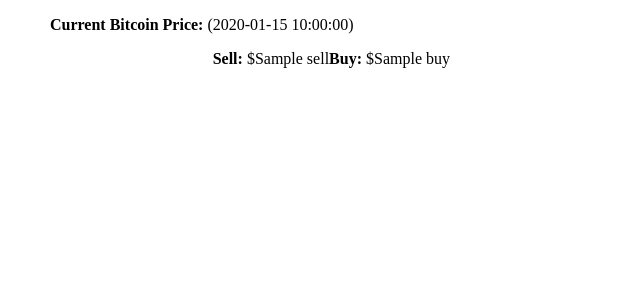
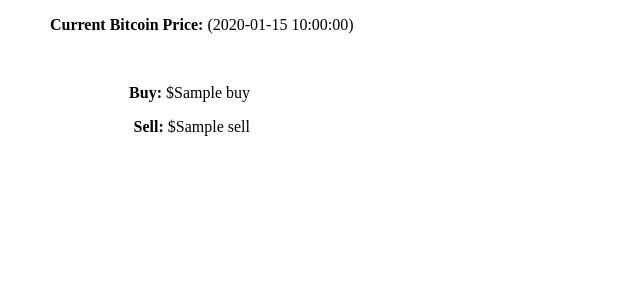
Before and after one commit to abid-mujtaba/BitcoinTracker-server, a Python web app: template templates/current.html in a window 1280 px wide. Shown: the top 300 px of the page, without its empty margins (0-640 px from the left). Run offline with Jinja, Linux system fonts and the light colour scheme; the template is opened without the code that fills it: most values are stand-ins (such as "Sample title", 1, 10 or a date in 2020).

Commit message:
Modify the styling of /current

```diff
--- a/static/css/styles.css
+++ b/static/css/styles.css
@@ -5,17 +5,10 @@
 
 p.price
 {
-    width:400px;
+    width:200px;
 }
 
-span.price
+.right
 {
-    float:right;
+    text-align:right;
 }
-
-span.hyphen
-{
-    width:30px;
-    display: inline-block;
-    text-align: center;
-}
--- a/templates/current.html
+++ b/templates/current.html
@@ -5,9 +5,10 @@
 </head>
 
 <body>
-    <p class="price"><b>Current Bitcoin Price:</b> ({{time}})</p>
+    <p><b>Current Bitcoin Price:</b> ({{time}})</p>
 
-    <p class="price"><span class="price"><b>Buy:</b> ${{buy}}</span></p>
-    <p class="price"><span class="price"><b>Sell:</b> ${{sell}}</span></p>
+    <br/>
+    <p class="price right"><b>Buy:</b> ${{buy}}</p>
+    <p class="price right"><b>Sell:</b> ${{sell}}</p>
 </body>
 </html>
```
